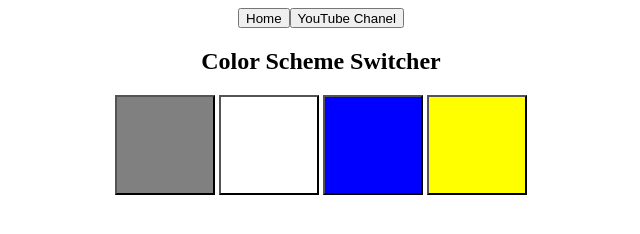
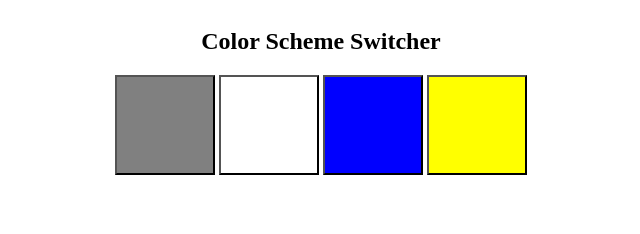
Before and after one commit to Govind0147/Background_switcher, a plain HTML site: page index.html in a window 1280 px wide. Shown: the whole page, without its empty margins (319-959 px from the left). Drawn offline with Linux system fonts and the light colour scheme.

Commit message:
Update index.html

```diff
--- a/index.html
+++ b/index.html
@@ -9,10 +9,7 @@
   <body>
 
     <div class="main-div">
-        <nav>
-            <button style="height: 20px; width: auto;">Home</button>
-            <button style="height: 20px; width: auto;">YouTube Chanel</button>
-        </nav>
+
       <h2>Color Scheme Switcher</h2>
       <div class="container">
         <button id="btn1"></button>
```
